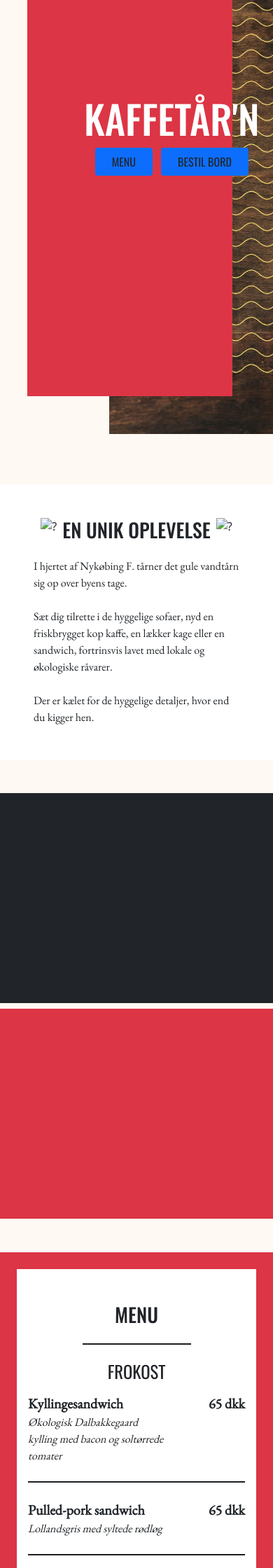
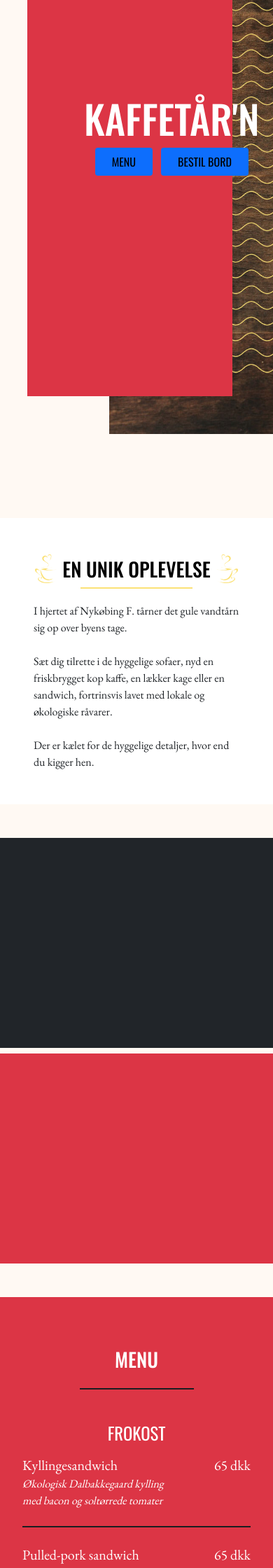
Before and after one commit to d-osbeck/Kaffetaarn, a PHP site: page / in a window 390 px wide. Shown: the part 320-2560 px from the top of the page at 70% size. Run offline with PHP 8.4, Linux system fonts and the light colour scheme; style sheets or scripts are compiled from the project's sources; some libraries are stand-ins or nearby versions.

Commit message:
Hele forsiden er nu lavet responsiv på tablet og desktop. Lavet nogle bootstrap variabler til farver og font weight. Indsat nogle grafiske elementer, som logo og headline grafik, mangler stadig billeder.

```diff
--- a/index.php
+++ b/index.php
@@ -17,17 +17,17 @@
     <meta name="viewport" content="width=device-width, initial-scale=1">
 </head>
 
-<body>
+<body class="bg-background">
 
 
 <?php include 'nav.php';?>
 
-<section class="top">
+<section class="top mb-5">
     <header>
         <h1 class="top__header text-white py-2 px-md-5">KAFFETÅR'N</h1>
         <div class="top__btn__wrapper text-center">
-            <a href=""><button class="bg-primary text-dark font-weight-500 rounded py-2 px-4 mx-1 border-0 py-xl-3 px-xl-5 mx-xl-3">MENU</button></a>
-            <a href=""><button class="bg-primary text-dark font-weight-500 rounded py-2 px-4 mx-1 border-0 py-xl-3 px-xl-5 mx-xl-3">BESTIL BORD</button></a>
+            <a href=""><button class="bg-primary text-black font-weight-500 rounded py-2 px-4 mx-1 border-0 py-xl-3 px-xl-5 mx-xl-3">MENU</button></a>
+            <a href=""><button class="bg-primary text-black font-weight-500 rounded py-2 px-4 mx-1 border-0 py-xl-3 px-xl-5 mx-xl-3">BESTIL BORD</button></a>
         </div>
     </header>
     <div class="top__bg__container d-xl-flex">
@@ -36,12 +36,12 @@
     </div>
 </section>
 
-<section class="velkommen container-fluid p-0">
-    <div class="velkommen__box__wrapper container bg-white p-5 mb-5">
-        <header class="d-flex justify-content-center">
-            <img src="" alt="?">
-            <h1 class="px-2 mb-4 text-center font-weight-500">EN UNIK OPLEVELSE</h1>
-            <img src="" alt="?">
+<section class="velkommen container p-0">
+    <div class="velkommen__box__wrapper container bg-white p-5 mb-5 mb-md-0">
+        <header class="d-flex justify-content-center mb-4">
+            <img class="kaffe-icon align-self-center" src="img/kaffekop-ikon-left.svg" alt="kaffekop ikon">
+            <h1 class="headline px-2 my-2 text-center">EN UNIK OPLEVELSE</h1>
+            <img class="kaffe-icon align-self-center" src="img/kaffekop-ikon-right.svg" alt="kaffekop ikon">
         </header>
         <p class="">I hjertet af Nykøbing F. tårner det gule vandtårn sig op over byens tage.
             <br><br>
@@ -51,241 +51,249 @@
             hvor end du kigger hen.</p>
     </div>
 
-    <div class="velkommen__img__wrapper container-fluid p-0 mb-5">
-        <div class="velkommen__img__first w-100 bg-dark mb-2"></div>
-        <div class="velkommen__img__second w-100 bg-danger mb-5"></div>
-    </div>
+    <div class="velkommen__img__first bg-dark mb-2 mb-md-0"></div>
+
+    <div class="velkommen__img__second bg-danger mb-5 mb-md-0"></div>
 </section>
 
 <section class="menu container-fluid bg-danger h-auto p-3">
-    <div class="menu__container bg-white m-2 py-5 px-3 h-100">
+    <div class="menu__container mx-auto bg-dark-gray opacity-90 text-white m-2 py-5 px-3 px-md-5 h-100">
         <h1 class="text-center">MENU</h1>
-        <div class="title__line my-4"></div>
+        <div class="title__line bg-off-gray my-4"></div>
 
-        <div class="menu__item__container">
+        <div class="menu__item__container container px-0 py-4">
+
+            <div class="menu__left__col">
 
                 <h2 class="text-center fw-normal mb-3">FROKOST</h2>
                 <div class="menu__item__wrapper row">
-                <div class="menu__left__col col-8">
-                    <p class="fw-bold fs-5">Kyllingesandwich</p>
-                    <p class="fst-italic">Økologisk Dalbakkegaard kylling med bacon og soltørrede tomater</p>
+                    <div class="menu__item__left__col col-8">
+                        <p class="font-weight-500 fs-5">Kyllingesandwich</p>
+                        <p class="fst-italic text-off-gray">Økologisk Dalbakkegaard kylling med bacon og soltørrede tomater</p>
                     </div>
-                <div class="menu__right__col col text-end">
-                    <p class="fw-bold fs-5">65 dkk</p>
+                    <div class="menu__item__right__col col text-end pt-md-0">
+                        <p class="font-weight-500 fs-5">65 dkk</p>
                     </div>
                 </div>
 
-            <div class="line my-4"></div>
+                <div class="line bg-off-gray my-4"></div>
 
                 <div class="menu__item__wrapper row">
                     <div class="menu__left__col col-8">
-                    <p class="fw-bold fs-5">Pulled-pork sandwich</p>
-                    <p class="fst-italic">Lollandsgris med syltede rødløg</p>
+                        <p class="font-weight-500 fs-5">Pulled-pork sandwich</p>
+                        <p class="fst-italic text-off-gray">Lollandsgris med syltede rødløg</p>
                     </div>
-                <div class="menu__right__col col text-end">
-                    <p class="fw-bold fs-5">65 dkk</p>
+                    <div class="menu__right__col col text-end pt-md-0">
+                        <p class="font-weight-500 fs-5">65 dkk</p>
                     </div>
                 </div>
 
-            <div class="line my-4"></div>
+                <div class="line bg-off-gray my-4"></div>
 
                 <div class="menu__item__wrapper row">
                     <div class="menu__left__col col-8">
-                    <p class="fw-bold fs-5">Laksesandwich</p>
-                    <p class="fst-italic">Med æble-peberrodssalat</p>
+                        <p class="font-weight-500 fs-5">Laksesandwich</p>
+                        <p class="fst-italic text-off-gray">Med æble-peberrodssalat</p>
                     </div>
-                <div class="menu__right__col col text-end">
-                    <p class="fw-bold fs-5">65 dkk</p>
+                    <div class="menu__right__col col text-end pt-md-0">
+                        <p class="font-weight-500 fs-5">65 dkk</p>
                     </div>
                 </div>
 
-            <div class="line my-4"></div>
+                <div class="line bg-off-gray my-4"></div>
 
                 <div class="menu__item__wrapper row">
                     <div class="menu__left__col col-8">
-                    <p class="fw-bold fs-5">Tunsalatsandwich</p>
-                    <p class="fst-italic">Med majs, peberfrugt og kapers</p>
+                        <p class="font-weight-500 fs-5">Tunsalatsandwich</p>
+                        <p class="fst-italic text-off-gray">Med majs, peberfrugt og kapers</p>
                     </div>
-                <div class="menu__right__col col text-end">
-                    <p class="fw-bold fs-5">65 dkk</p>
+                    <div class="menu__right__col col text-end pt-md-0">
+                        <p class="font-weight-500 fs-5">65 dkk</p>
                     </div>
                 </div>
 
-            <div class="line my-4"></div>
+                <div class="line bg-off-gray my-4"></div>
 
                 <div class="menu__item__wrapper row">
                     <div class="menu__left__col col-8">
-                    <p class="fw-bold fs-5">Hummussandwich</p>
-                    <p class="fst-italic">Med avocado og soltørrede tomater</p>
+                        <p class="font-weight-500 fs-5">Hummussandwich</p>
+                        <p class="fst-italic text-off-gray">Med avocado og soltørrede tomater</p>
                     </div>
-                <div class="menu__right__col col text-end">
-                    <p class="fw-bold fs-5">65 dkk</p>
+                    <div class="menu__right__col col text-end pt-md-0">
+                        <p class="font-weight-500 fs-5">65 dkk</p>
                     </div>
                 </div>
 
-            <div class="line my-4"></div>
+                <div class="line bg-off-gray my-4"></div>
 
                 <div class="menu__item__wrapper row">
                     <div class="menu__left__col col-8">
-                    <p class="fw-bold fs-5">Skinkesandwich</p>
-                    <p class="fst-italic">Med landskinke og ost</p>
+                        <p class="font-weight-500 fs-5">Skinkesandwich</p>
+                        <p class="fst-italic text-off-gray">Med landskinke og ost</p>
                     </div>
-                <div class="menu__right__col col text-end">
-                    <p class="fw-bold fs-5">65 dkk</p>
+                    <div class="menu__right__col col text-end pt-md-0">
+                        <p class="font-weight-500 fs-5">65 dkk</p>
                     </div>
                 </div>
 
                 <h2 class="text-center fw-normal mt-5 mb-3">KAGER</h2>
                 <div class="menu__item__wrapper row">
                     <div class="menu__left__col col-8">
-                    <p class="fw-bold fs-5">Lemon merengue pie</p>
+                        <p class="font-weight-500 fs-5">Lemon merengue pie</p>
                     </div>
-                <div class="menu__right__col col text-end">
-                    <p class="fw-bold fs-5">20 dkk</p>
+                    <div class="menu__right__col col text-end pt-md-0">
+                        <p class="font-weight-500 fs-5">20 dkk</p>
                     </div>
                 </div>
 
-            <div class="line my-4"></div>
+                <div class="line bg-off-gray my-4"></div>
 
                 <div class="menu__item__wrapper row">
                     <div class="menu__left__col col-8">
-                    <p class="fw-bold fs-5">Amerikanske chokolade cookies</p>
+                        <p class="font-weight-500 fs-5">Amerikanske chokolade cookies</p>
                     </div>
-                <div class="menu__right__col col text-end">
-                    <p class="fw-bold fs-5">20 dkk</p>
+                    <div class="menu__right__col col text-end pt-md-0">
+                        <p class="font-weight-500 fs-5">20 dkk</p>
                     </div>
                 </div>
 
-            <div class="line my-4"></div>
+                <div class="line bg-off-gray my-4"></div>
 
                 <div class="menu__item__wrapper row">
                     <div class="menu__left__col col-8">
-                    <p class="fw-bold fs-5">Sara Bernard</p>
-                    <p class="fst-italic">Glutenfri</p>
+                        <p class="font-weight-500 fs-5">Sara Bernard</p>
+                        <p class="fst-italic text-off-gray">Glutenfri</p>
                     </div>
-                <div class="menu__right__col col text-end">
-                    <p class="fw-bold fs-5">15 dkk</p>
+                    <div class="menu__right__col col text-end pt-md-0">
+                        <p class="font-weight-500 fs-5">15 dkk</p>
                     </div>
                 </div>
 
-            <div class="line my-4"></div>
+            </div>
+
+
+            <div class="menu__right__col">
 
                 <div class="menu__item__wrapper row">
                     <div class="menu__left__col col-8">
-                    <p class="fw-bold fs-5">Florentiner</p>
-                    <p class="fst-italic">Glutenfri</p>
+                        <p class="font-weight-500 fs-5">Florentiner</p>
+                        <p class="fst-italic text-off-gray">Glutenfri</p>
                     </div>
-                <div class="menu__right__col col text-end">
-                    <p class="fw-bold fs-5">20 dkk</p>
+                    <div class="menu__right__col col text-end pt-md-0">
+                        <p class="font-weight-500 fs-5">20 dkk</p>
                     </div>
                 </div>
 
-            <div class="line my-4"></div>
+                <div class="line bg-off-gray my-4"></div>
 
                 <div class="menu__item__wrapper row">
                     <div class="menu__left__col col-8">
-                    <p class="fw-bold fs-5">Fragilite</p>
-                    <p class="fst-italic">Glutenfri</p>
+                        <p class="font-weight-500 fs-5">Fragilite</p>
+                        <p class="fst-italic text-off-gray">Glutenfri</p>
                     </div>
-                <div class="menu__right__col col text-end">
-                    <p class="fw-bold fs-5">15 dkk</p>
+                    <div class="menu__right__col col text-end pt-md-0">
+                        <p class="font-weight-500 fs-5">15 dkk</p>
                     </div>
                 </div>
 
-            <div class="line my-4"></div>
+                <div class="line bg-off-gray my-4"></div>
 
                 <div class="menu__item__wrapper row">
                     <div class="menu__left__col col-8">
-                    <p class="fw-bold fs-5">Hindbærdrøm</p>
-                    <p class="fst-italic">Glutenfri</p>
+                        <p class="font-weight-500 fs-5">Hindbærdrøm</p>
+                        <p class="fst-italic text-off-gray">Glutenfri</p>
                     </div>
-                <div class="menu__right__col col text-end">
-                    <p class="fw-bold fs-5">30 dkk</p>
+                    <div class="menu__right__col col text-end pt-md-0">
+                        <p class="font-weight-500 fs-5">30 dkk</p>
                     </div>
                 </div>
 
-            <div class="line my-4"></div>
+                <div class="line bg-off-gray my-4"></div>
 
                 <div class="menu__item__wrapper row">
                     <div class="menu__left__col col-8">
-                    <p class="fw-bold fs-5">Citron fromage</p>
-                    <p class="fst-italic">Glutenfri</p>
+                        <p class="font-weight-500 fs-5">Citron fromage</p>
+                        <p class="fst-italic text-off-gray">Glutenfri</p>
                     </div>
-                <div class="menu__right__col col text-end">
-                    <p class="fw-bold fs-5">30 dkk</p>
+                    <div class="menu__right__col col text-end pt-md-0">
+                        <p class="font-weight-500 fs-5">30 dkk</p>
                     </div>
                 </div>
 
                 <h2 class="text-center fw-normal mt-5 mb-3">DRIKKE</h2>
                 <div class="menu__item__wrapper row">
                     <div class="menu__left__col col-8">
-                    <p class="fw-bold fs-5">Kaffe</p>
-                    <p class="fst-italic">Diverse kaffe</p>
+                        <p class="font-weight-500 fs-5">Kaffe</p>
+                        <p class="fst-italic text-off-gray">Diverse kaffe</p>
                     </div>
-                <div class="menu__right__col col text-end">
-                    <p class="fw-bold fs-5">35 dkk</p>
+                    <div class="menu__right__col col text-end pt-md-0">
+                        <p class="font-weight-500 fs-5">35 dkk</p>
                     </div>
                 </div>
 
-            <div class="line my-4"></div>
+                <div class="line bg-off-gray my-4"></div>
 
                 <div class="menu__item__wrapper row">
                     <div class="menu__left__col col-8">
-                    <p class="fw-bold fs-5">The</p>
+                        <p class="font-weight-500 fs-5">The</p>
                     </div>
-                <div class="menu__right__col col text-end">
-                    <p class="fw-bold fs-5">45 dkk</p>
+                    <div class="menu__right__col col text-end pt-md-0">
+                        <p class="font-weight-500 fs-5">45 dkk</p>
                     </div>
                 </div>
 
-            <div class="line my-4"></div>
+                <div class="line bg-off-gray my-4"></div>
 
                 <div class="menu__item__wrapper row">
                     <div class="menu__left__col col-8">
-                    <p class="fw-bold fs-5">Varm cacao</p>
+                        <p class="font-weight-500 fs-5">Varm cacao</p>
                     </div>
-                <div class="menu__right__col col text-end">
-                    <p class="fw-bold fs-5">45 dkk</p>
+                    <div class="menu__right__col col text-end pt-md-0">
+                        <p class="font-weight-500 fs-5">45 dkk</p>
                     </div>
                 </div>
 
-            <div class="line my-4"></div>
+                <div class="line bg-off-gray my-4"></div>
 
                 <div class="menu__item__wrapper row">
                     <div class="menu__left__col col-8">
-                    <p class="fw-bold fs-5">Sodavand</p>
+                        <p class="font-weight-500 fs-5">Sodavand</p>
                     </div>
-                <div class="menu__right__col col text-end">
-                    <p class="fw-bold fs-5">25 dkk</p>
+                    <div class="menu__right__col col text-end pt-md-0">
+                        <p class="font-weight-500 fs-5">25 dkk</p>
                     </div>
                 </div>
 
-            <div class="line my-4"></div>
+                <div class="line bg-off-gray my-4"></div>
 
                 <div class="menu__item__wrapper row">
                     <div class="menu__left__col col-8">
-                    <p class="fw-bold fs-5">Vand</p>
+                        <p class="font-weight-500 fs-5">Vand</p>
                     </div>
-                <div class="menu__right__col col text-end">
-                    <p class="fw-bold fs-5">20 dkk</p>
+                    <div class="menu__right__col col text-end pt-md-0">
+                        <p class="font-weight-500 fs-5">20 dkk</p>
                     </div>
                 </div>
             </div>
 
-        <a href="#"><h2 class="text-center text-decoration-underline mt-5 text-dark fw-normal">SE MERE</h2></a>
+        </div>
+
+        <div class="menu__link__wrapper w-100 d-flex justify-content-center">
+        <a href="#" class="text-decoration-underline mt-5 text-white fw-normal h2">SE MERE</a>
+        </div>
     </div>
 
 </section>
 
-<section class="anbefalinger container py-5">
+<section class="anbefalinger container py-5 px-0">
     <header class="d-flex justify-content-center">
-        <img src="" alt="?">
-        <h1 class="text-center">HVAD VORES KUNDER SIGER OM OS!</h1>
-        <img src="" alt="?">
+        <img class="kaffe-icon align-self-center" src="img/kaffekop-ikon-left.svg" alt="kaffekop ikon">
+        <h1 class="headline px-4 my-2 text-center">HVAD VORES KUNDER SIGER OM OS!</h1>
+        <img class="kaffe-icon align-self-center" src="img/kaffekop-ikon-right.svg" alt="kaffekop ikon">
     </header>
 
-    <div class="anbefalinger__boxes__container py-5">
-        <div class="anbefalinger__box__wrapper mb-5">
+    <div class="anbefalinger__boxes__container container py-5 d-md-flex">
+        <div class="anbefalinger__box__wrapper mb-5 mx-md-3 mx-xl-5">
             <img src="img/anbefaler.svg" alt="anbefaler" class="mb-2">
             <p>"Min veninde og jeg fik den skønneste afternoon tea igår med lækre småretter og masser af te🎉. Det mindede fuldstændig om at være i London igen🎉.
                 Vi kommer helt sikkert igen til en hyggestund🌸"</p>
@@ -293,14 +301,14 @@
             <cite>- Jane anbefaler</cite>
         </div>
 
-        <div class="anbefalinger__box__wrapper mb-5">
+        <div class="anbefalinger__box__wrapper mb-5 mx-md-3 mx-xl-5">
             <img src="img/anbefaler.svg" alt="anbefaler" class="mb-2">
             <p>Jeg kommer tilbage! I dag besøgte jeg caféen og købte en salat og en sodavand fra Møn 😋 Skøn velsmagende, mættende og nærende salat. Sød, elskværdig og personlig betjening. Stamkunde kunne jeg sagtens blive 👍</p>
             <div class="line my-4"></div>
             <cite>- Lise anbefaler</cite>
         </div>
 
-        <div class="anbefalinger__box__wrapper mb-5">
+        <div class="anbefalinger__box__wrapper mb-5 mx-md-3 mx-xl-5">
             <img src="img/anbefaler.svg" alt="anbefaler" class="mb-2">
             <p>Fik lækre vegetar sandwich og virkelig god betjening. dejlig med et spisested der lige gør det ekstra, der gør jeg helt sikkert vil komme igen.
                 Tak for rigtig god frokost  😍</p>
```
Lines whose indentation alone changed are shown as unchanged.
